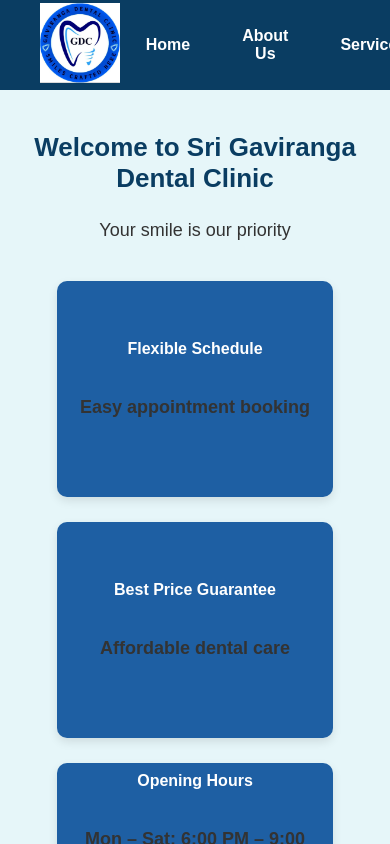
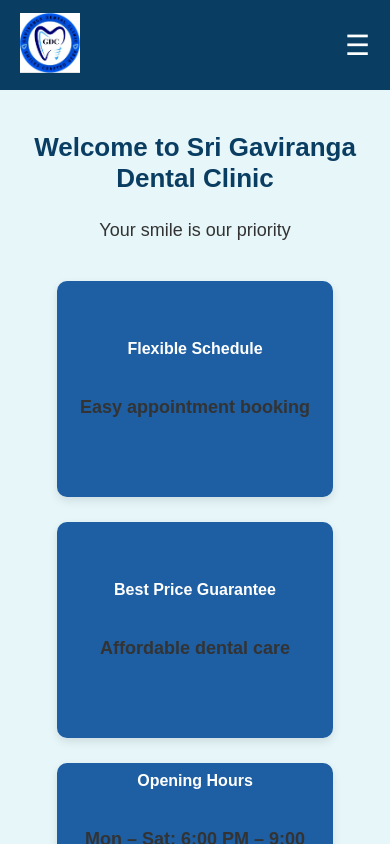
Before and after one commit to raahulsm18/smilcare-frontend, a React (Create React App) app: page / in a window 390 px wide. Built offline with nearby package versions, Linux system fonts and the light colour scheme.

Commit message:
Made navbar fully responsive

```diff
--- a/src/components/Navbar.css
+++ b/src/components/Navbar.css
@@ -2,7 +2,7 @@
   position: fixed;
   top: 0;
   width: 100%;
-  height: 90px;                 /* 🔥 increased */
+  height: 90px;
   background: #0a3d62;
   display: flex;
   justify-content: space-between;
@@ -11,14 +11,14 @@
   z-index: 1000;
 }
 
-/* LOGO — THIS controls the size */
+/* LOGO */
 .logo img {
-  height: 80px;                 /* 🔥 ENLARGED */
+  height: 80px;
   width: auto;
   cursor: pointer;
 }
 
-/* BUTTONS */
+/* DESKTOP BUTTONS */
 .nav-buttons {
   display: flex;
   gap: 20px;
@@ -36,3 +36,49 @@
 .nav-buttons button:hover {
   text-decoration: underline;
 }
+
+/* 🔥 HAMBURGER (hidden on desktop) */
+.hamburger {
+  display: none;
+  font-size: 28px;
+  color: white;
+  cursor: pointer;
+}
+
+/* ---------------- MOBILE ---------------- */
+@media (max-width: 768px) {
+
+  .navbar {
+    padding: 0 20px;
+  }
+
+  .logo img {
+    height: 60px;
+  }
+
+  .hamburger {
+    display: block;
+  }
+
+  .nav-buttons {
+    position: absolute;
+    top: 90px;
+    right: 0;
+    width: 100%;
+    background: #0a3d62;
+    flex-direction: column;
+    align-items: center;
+    padding: 20px 0;
+    gap: 15px;
+    display: none;
+  }
+
+  .nav-buttons.active {
+    display: flex;
+  }
+
+  .nav-buttons button {
+    width: 80%;
+    font-size: 18px;
+  }
+}
--- a/src/components/Navbar.jsx
+++ b/src/components/Navbar.jsx
@@ -1,12 +1,16 @@
+import { useState } from "react";
 import logo from "../assets/logo.jpeg";
 import "./Navbar.css";
 
 function Navbar({ isAdmin, onLoginClick, onLogoutClick }) {
 
+  const [menuOpen, setMenuOpen] = useState(false);
+
   const scrollToSection = (id) => {
     const section = document.getElementById(id);
     if (section) {
       section.scrollIntoView({ behavior: "smooth" });
+      setMenuOpen(false); // close menu after click (mobile)
     }
   };
 
@@ -22,17 +26,35 @@
         />
       </div>
 
+      {/* HAMBURGER ICON */}
+      <div
+        className="hamburger"
+        onClick={() => setMenuOpen(!menuOpen)}
+      >
+        ☰
+      </div>
+
       {/* NAV BUTTONS */}
-      <div className="nav-buttons">
+      <div className={`nav-buttons ${menuOpen ? "active" : ""}`}>
         <button onClick={() => scrollToSection("home")}>Home</button>
         <button onClick={() => scrollToSection("about")}>About Us</button>
         <button onClick={() => scrollToSection("services")}>Services</button>
         <button onClick={() => scrollToSection("appointment")}>Appointment</button>
 
         {!isAdmin ? (
-          <button onClick={onLoginClick}>Admin Login</button>
+          <button onClick={() => {
+            onLoginClick();
+            setMenuOpen(false);
+          }}>
+            Admin Login
+          </button>
         ) : (
-          <button onClick={onLogoutClick}>Logout</button>
+          <button onClick={() => {
+            onLogoutClick();
+            setMenuOpen(false);
+          }}>
+            Logout
+          </button>
         )}
       </div>
 
```
